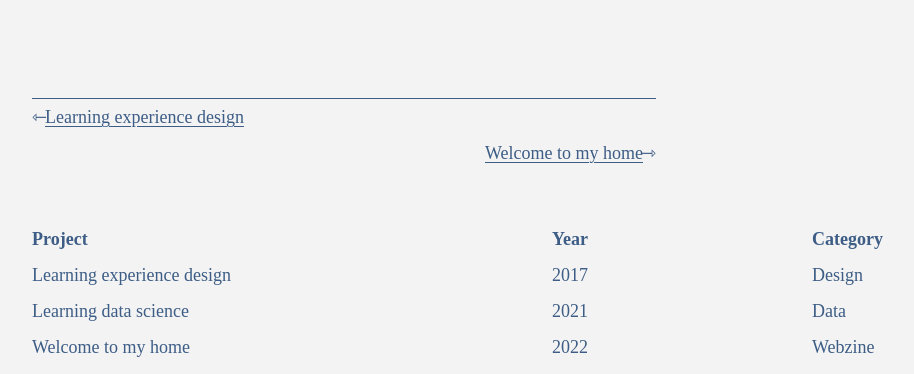
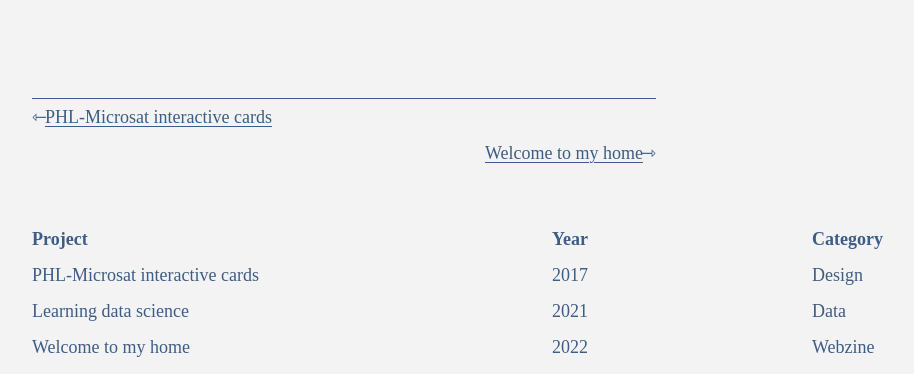
Before and after one commit to phoemelaballaran/phoemelaballaran.github.io, a Jekyll site: the page built from _projects/2021-04-learning-data-science.md, in a window 1280 px wide. Shown: the part 403-777 px from the top of the page, without its empty margins (88-1002 px from the left). Built offline with Jekyll 4.4.1, drawn with Linux system fonts in a browser that asks for light colours; some web fonts are replaced.

Commit message:
Update and rename 2017-07-learning-experience-design.md to 2017-07-phl-microsat-card.md

```diff
--- a/_projects/2017-07-learning-experience-design.md
+++ b/_projects/2017-07-phl-microsat-card.md
@@ -1,6 +1,6 @@
 ---
 layout: project
-title:  Learning experience design
+title:  PHL-Microsat interactive cards
 author: Phoemela Ballaran
 category: Design
 date: 2017-07-01
```
